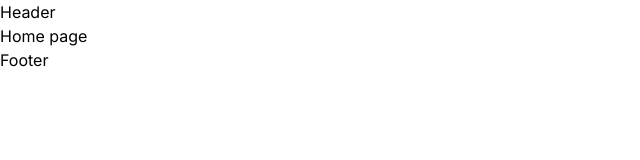
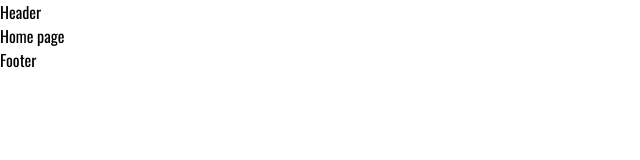
Before and after one commit to coolcrazyfox/Gym-WEBsite, a Next.js app: page / in a window 1280 px wide. Shown: the top 160 px of the page, without its empty margins (0-640 px from the left). Built offline with nearby package versions, Linux system fonts and the light colour scheme.

Commit message:
changes layout

```diff
--- a/app/layout.tsx
+++ b/app/layout.tsx
@@ -1,10 +1,14 @@
 import type { Metadata } from "next";
-import { Inter } from "next/font/google";
+import { Oswald, Roboto } from "next/font/google";
 import "./globals.css";
 import Header from "./components/Header";
 import Footer from "./components/Footer";
 
-const inter = Inter({ subsets: ["latin"] });
+const oswald = Oswald({
+  subsets: ["latin"],
+  weight: ["200", "300", "400", "500", "600", "700"],
+  variable: "--font-oswald",
+});
 
 export const metadata: Metadata = {
   title: "Create Next App",
@@ -18,7 +22,7 @@ export default function RootLayout({
 }>) {
   return (
     <html lang="en">
-      <body className={inter.className}>
+      <body className={oswald.className}>
         <Header />
         {children}
         <Footer />
```
